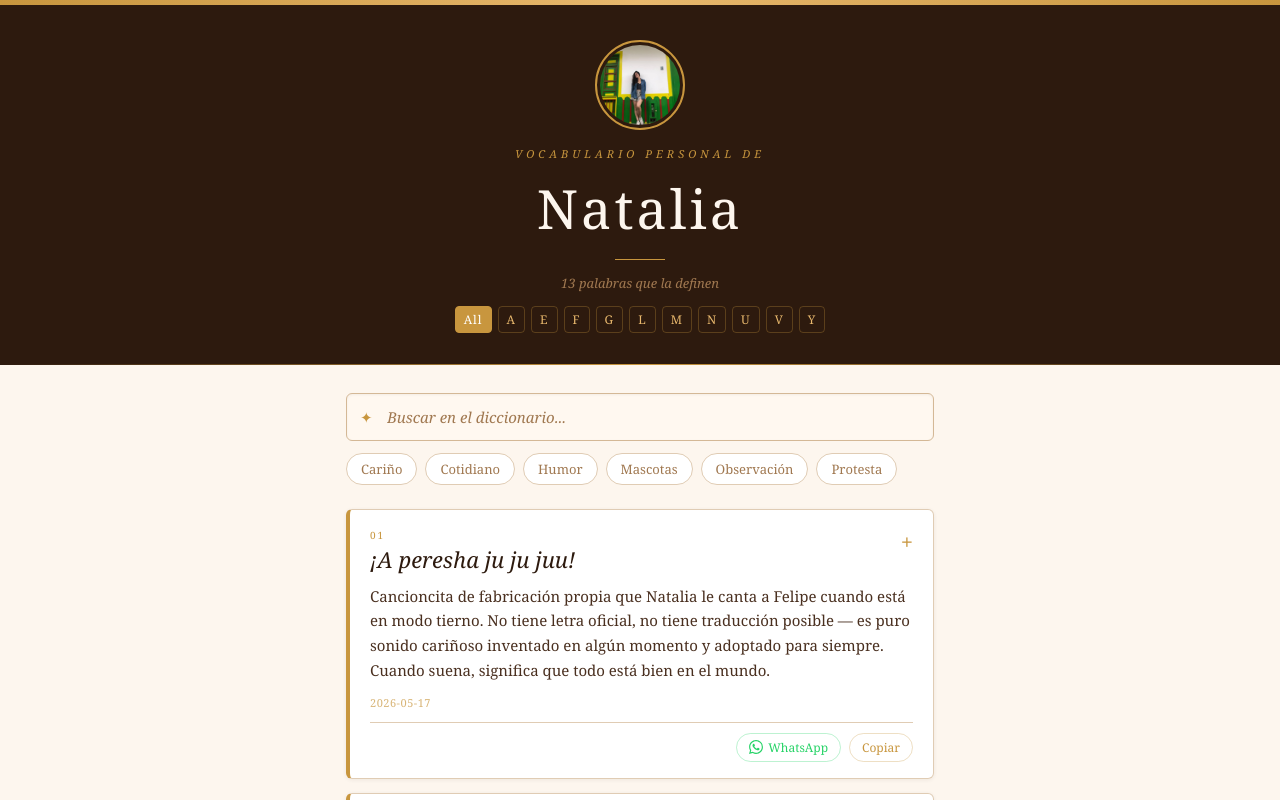
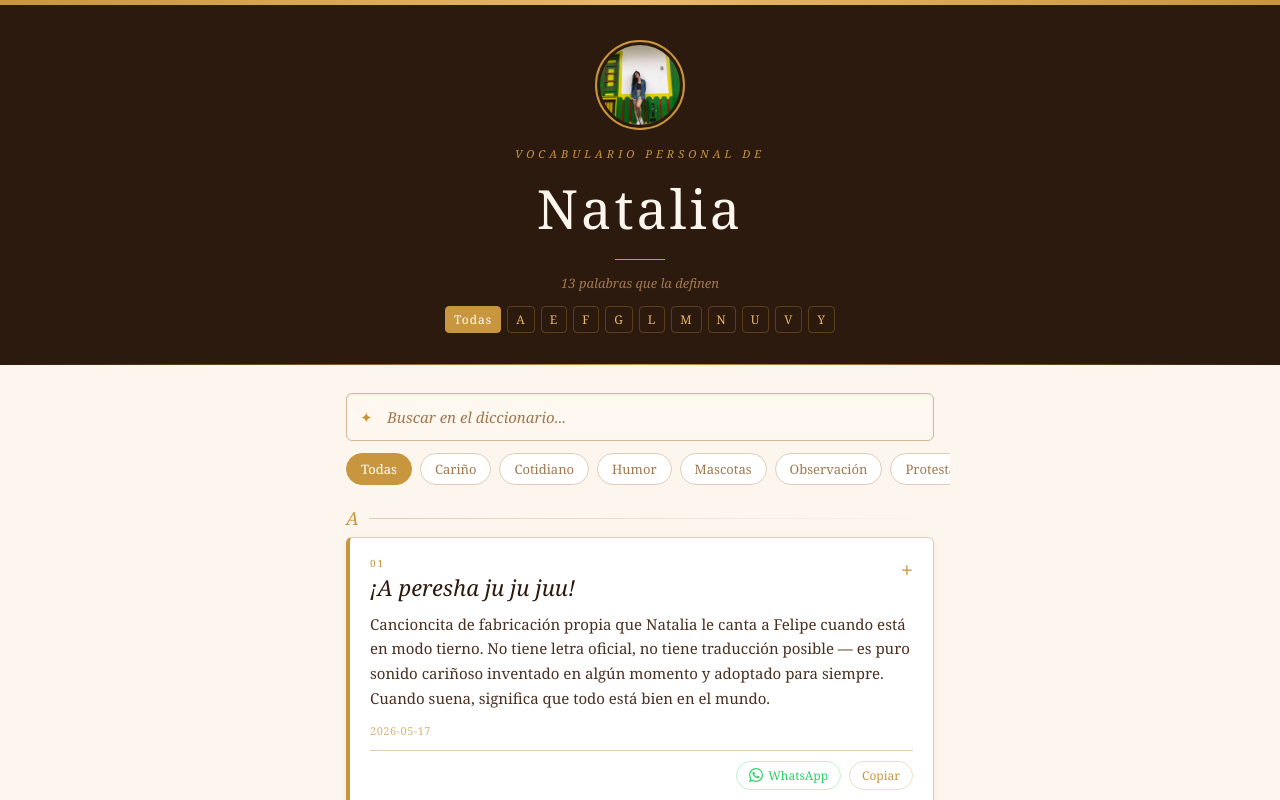
Before and after one commit to Dresk76/diccionario-natalia, a React (Vite) app: page / in a window 1280 px wide. Shown: the top 800 px of the page. Built offline with nearby package versions, Linux system fonts and the light colour scheme.

Commit message:
1. Agregar separador visual de letra entre grupos de entradas 2. Mejorar UX del filtro de categorías — cambio directo sin deseleccionar 3. Agregar botón Todas al filtro de categorías

```diff
--- a/src/App.jsx
+++ b/src/App.jsx
@@ -29,11 +29,6 @@ export default function App() {
     entries.map((e) => getInitialLetter(e.word))
   )].sort();
 
-  // Categorías únicas disponibles en el diccionario, ordenadas alfabéticamente ← acá
-  const activeCategories = [...new Set(
-    entries.map((e) => e.category)
-  )].sort();
-
   // Resetea a página 1 al buscar
   const handleSearch = (e) => {
     setSearch(e.target.value);
@@ -48,27 +43,44 @@ export default function App() {
     } else {
       setActiveLetter(activeLetter === letter ? null : letter);
     }
+    setActiveCategory(null);
     setCurrentPage(1);
   };
 
-  // Alterna el filtro por categoría — si ya está activa la desactiva
+  // Cambia la categoría activa — si tocás la misma la desactiva, si tocás otra cambia directo
   const handleCategoryClick = (category) => {
-    setActiveCategory(activeCategory === category ? null : category);
+    if (activeCategory === category) {
+      setActiveCategory(null); // ← toca la misma = desactiva
+    } else {
+      setActiveCategory(category);
+    }
     setCurrentPage(1);
   };
 
-  // Aplica filtro de búsqueda, letra y categoría
-  const filtered = entries.filter((e) => {
+  // Entradas filtradas solo por búsqueda y letra — sin categoría
+  // Se usa para calcular qué categorías mostrar sin que desaparezcan al seleccionar una
+  const filteredByLetterAndSearch = entries.filter((e) => {
     const matchesSearch =
       e.word.toLowerCase().includes(search.toLowerCase()) ||
       e.definition.toLowerCase().includes(search.toLowerCase());
     const matchesLetter = activeLetter
       ? getInitialLetter(e.word) === activeLetter
       : true;
+    return matchesSearch && matchesLetter;
+  });
+
+  // Categorías únicas disponibles según letra y búsqueda — sin filtro de categoría
+  // Así las otras categorías no desaparecen al seleccionar una
+  const activeCategories = [...new Set(
+    filteredByLetterAndSearch.map((e) => e.category)
+  )].sort();
+
+  // Aplica filtro completo — búsqueda, letra y categoría
+  const filtered = filteredByLetterAndSearch.filter((e) => {
     const matchesCategory = activeCategory
       ? e.category === activeCategory
       : true;
-    return matchesSearch && matchesLetter && matchesCategory;
+    return matchesCategory;
   });
 
   // Cálculo de páginas
@@ -132,13 +144,13 @@ export default function App() {
 
         {/* Letras activas — filtro por inicial */}
         <div className="header__letters">
-          {/* Botón All — muestra todas las entradas, activo por defecto */}
+          {/* Botón Todas — muestra todas las entradas, activo por defecto */}
           <button
             className={`header__letter ${activeLetter === null ? "header__letter--active" : ""}`}
             onClick={() => handleLetterClick(null)}
             aria-label="Mostrar todas las entradas"
           >
-            All
+            Todas
           </button>
 
           {/* Botones de letra — filtran por inicial */}
@@ -190,6 +202,17 @@ export default function App() {
 
       {/* FILTRO POR CATEGORÍA — chips horizontales debajo del buscador */}
       <div className="categories-wrapper">
+
+        {/* Botón Todas — muestra todas las categorías, activo por defecto */}
+        <button
+          className={`category-btn ${activeCategory === null ? "category-btn--active" : ""}`}
+          onClick={() => setActiveCategory(null)}
+          aria-label="Mostrar todas las categorías"
+        >
+          Todas
+        </button>
+
+        {/* Chips de categoría — filtran por categoría */}
         {activeCategories.map((category) => (
           <button
             key={category}
@@ -200,6 +223,7 @@ export default function App() {
             {category}
           </button>
         ))}
+
       </div>
 
       {/* LISTA DE ENTRADAS */}
@@ -207,12 +231,29 @@ export default function App() {
         {filtered.length === 0 ? (
           <p className="entries-empty">No se encontró ninguna entrada.</p>
         ) : (
-          currentEntries.map((entry) => {
+          currentEntries.map((entry, index) => {
             const isOpen = open === entry.id;
             const realIndex = entries.findIndex((e) => e.id === entry.id);
+
+            // Muestra separador de letra solo cuando no hay filtro de letra activo
+            // Compara la letra inicial de la entrada actual con la anterior
+            const currentLetter = getInitialLetter(entry.word);
+            const prevEntry = currentEntries[index - 1];
+            const prevLetter = prevEntry ? getInitialLetter(prevEntry.word) : null;
+            const showSeparator = !activeLetter && currentLetter !== prevLetter;
+
             return (
+              <div key={entry.id}>
+
+                {/* Separador de letra — aparece cuando cambia la inicial */}
+                {showSeparator && (
+                  <div className="letter-separator">
+                    <span className="letter-separator__letter">{currentLetter}</span>
+                    <div className="letter-separator__line" />
+                  </div>
+                )}
+
                 <div
-                key={entry.id}
                   className={`card ${isOpen ? "card--open" : ""}`}
                   onClick={() => setOpen(isOpen ? null : entry.id)}
                 >
@@ -269,6 +310,7 @@ export default function App() {
 
                   </div>
                 </div>
+              </div>
             );
           })
         )}
--- a/src/styles.css
+++ b/src/styles.css
@@ -344,6 +344,41 @@ body {
 }
 
 /* =============================================
+   SEPARADOR DE LETRA — Aparece entre grupos
+   de entradas con distinta inicial
+   ============================================= */
+
+/* Contenedor del separador — fila con letra y línea */
+.letter-separator {
+  display: flex;
+  align-items: center;
+  gap: 10px;
+  margin: 20px 0 10px;
+}
+
+/* Primera aparición — sin margen superior extra */
+.letter-separator:first-child {
+  margin-top: 0;
+}
+
+/* Letra del separador */
+.letter-separator__letter {
+  color: var(--color-accent);
+  font-size: 18px;
+  font-style: italic;
+  font-weight: 400;
+  flex-shrink: 0;
+  line-height: 1;
+}
+
+/* Línea horizontal que se extiende después de la letra */
+.letter-separator__line {
+  flex: 1;
+  height: 1px;
+  background: linear-gradient(90deg, var(--color-border), transparent);
+}
+
+/* =============================================
    TARJETA DE ENTRADA — Cada palabra del diccionario
    ============================================= */
 .card {
```
Lines whose indentation alone changed are shown as unchanged.
